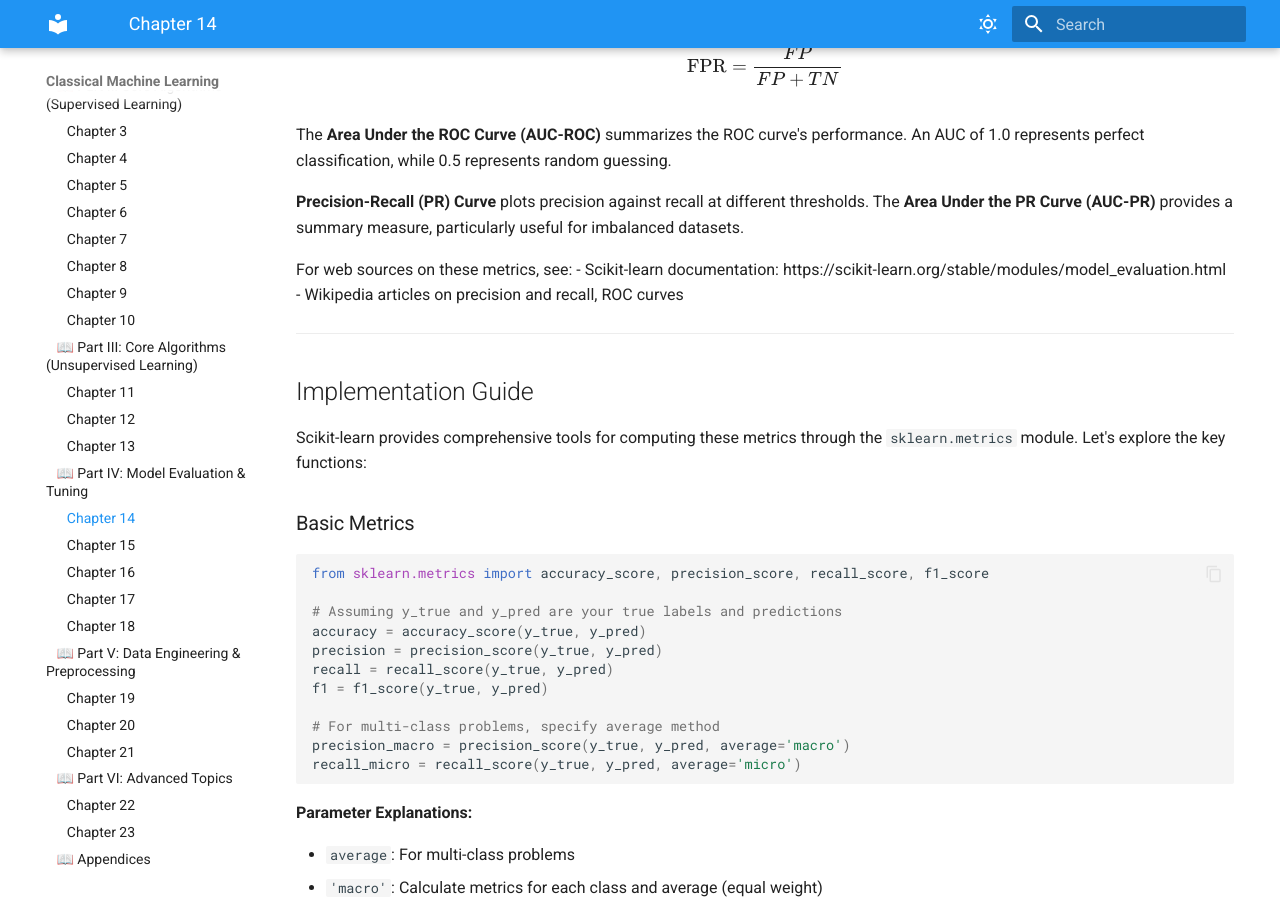
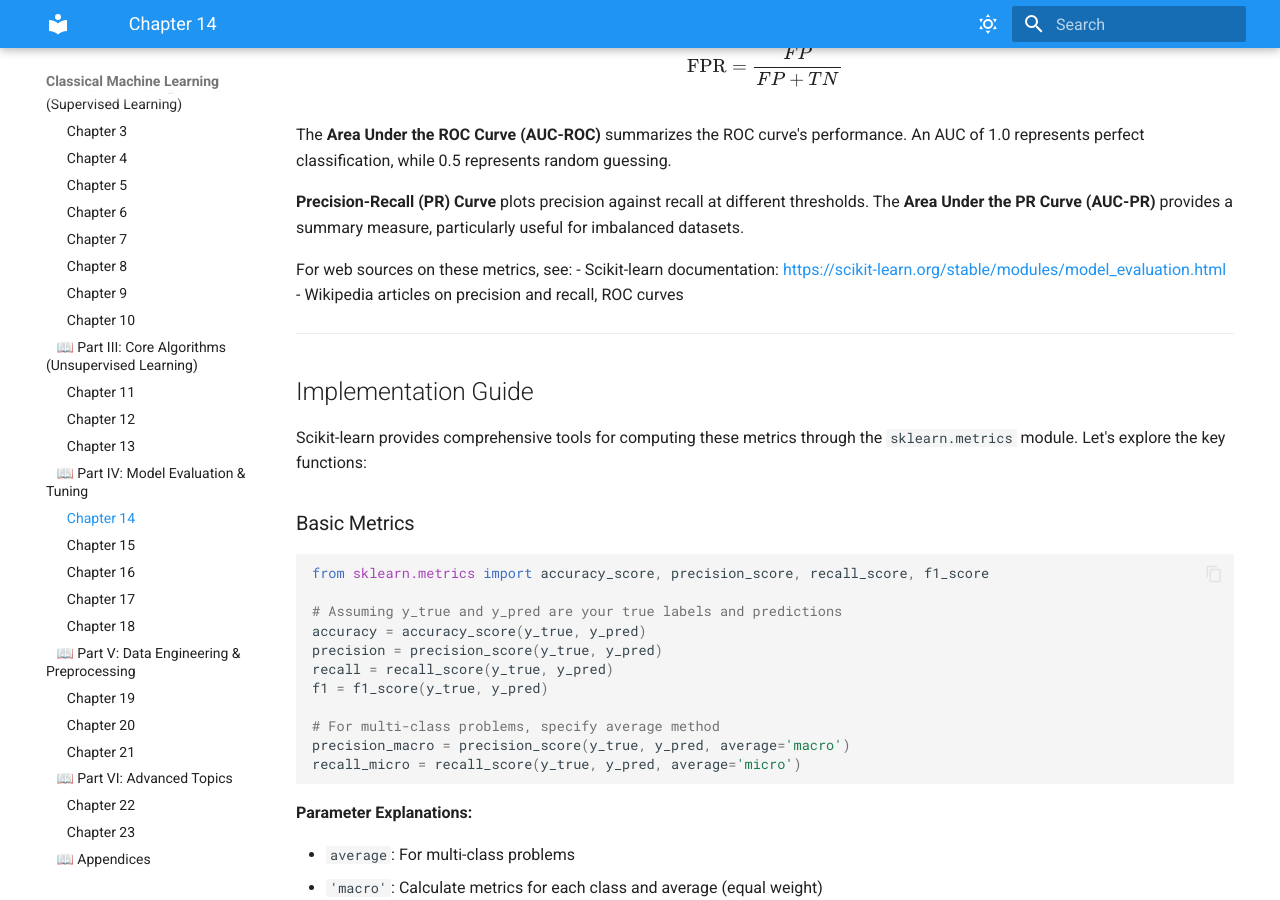
Before and after one commit to McKlay/classical-machine-learning, an MkDocs documentation site: the page built from docs/chapter14.md, in a window 1280 px wide and 900 px high, scrolled down 2507 px. Built offline with MkDocs 1.6.1 and Material for MkDocs 9.7.7, drawn with Linux system fonts in a browser that asks for light colours; part of the change alters nothing that is shown.

```diff
--- a/docs/chapter14.md
+++ b/docs/chapter14.md
@@ -91,7 +91,7 @@ The **Area Under the ROC Curve (AUC-ROC)** summarizes the ROC curve's performanc
 **Precision-Recall (PR) Curve** plots precision against recall at different thresholds. The **Area Under the PR Curve (AUC-PR)** provides a summary measure, particularly useful for imbalanced datasets.
 
 For web sources on these metrics, see:
-- Scikit-learn documentation: https://scikit-learn.org/stable/modules/model_evaluation.html
+- Scikit-learn documentation: [https://scikit-learn.org/stable/modules/model_evaluation.html](https://scikit-learn.org/stable/modules/model_evaluation.html)
 - Wikipedia articles on precision and recall, ROC curves
 
 ---
```
